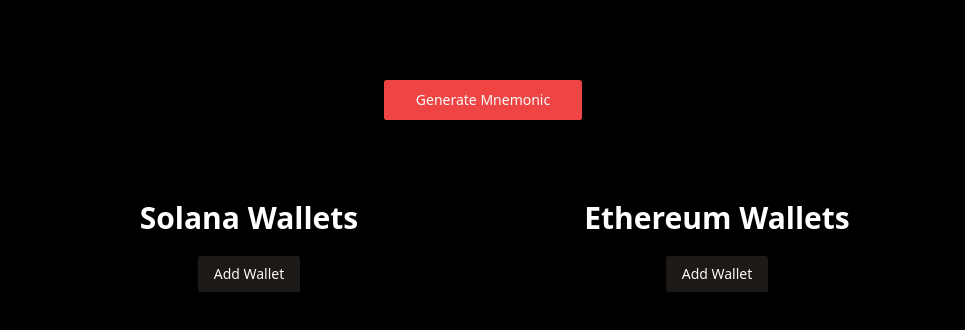
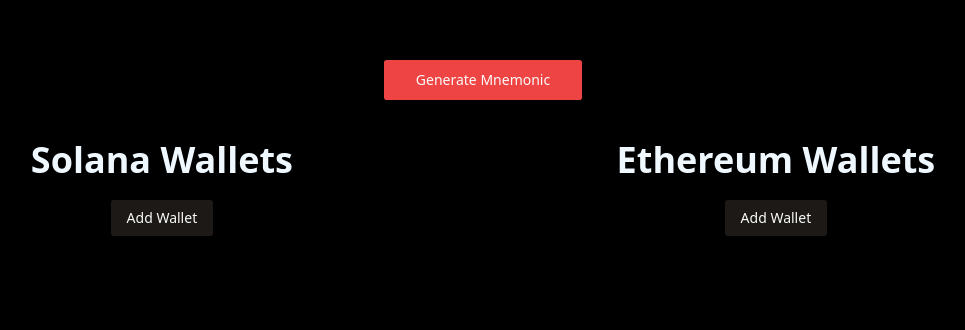
Before and after one commit to bajshorya/WebWallet, a React (Vite) app: page / in a window 1280 px wide. Shown: the top 330 px of the page, without its empty margins (157-1122 px from the left). Built offline with nearby package versions, Linux system fonts and the light colour scheme.

Commit message:
checkpoint for modifiacation

```diff
--- a/src/components/GenerateEthWallets.tsx
+++ b/src/components/GenerateEthWallets.tsx
@@ -8,49 +8,62 @@
   mnemonic: string;
 }
 
-interface Wallet {
-  publicKey: string;
-  privateKey: string;
-}
-
 const GenerateEthWallets: React.FC<GenerateWalletsProps> = ({ mnemonic }) => {
-  const [wallets, setWallets] = useState<Wallet[]>([]);
-  const [currentIndex, setCurrentIndex] = useState(0);
+  const [wallets, setWallets] = useState<
+    { publicKey: string; privateKey: string; showPrivateKey: boolean }[]
+  >([]);
 
   const generateWallet = () => {
-    if (mnemonic) {
-      const seed = mnemonicToSeedSync(mnemonic);
-      const hdNode = HDNode.fromSeed(seed);
-      const walletNode = hdNode.derivePath(`m/44'/60'/0'/0/${currentIndex}`);
-      const wallet = new ethers.Wallet(walletNode.privateKey);
+    const seed = mnemonicToSeedSync(mnemonic);
+    const hdNode = HDNode.fromSeed(seed);
 
-      const newWallet: Wallet = {
+    const walletNode = hdNode.derivePath(`m/44'/60'/0'/0/${wallets.length}`);
+    const wallet = new ethers.Wallet(walletNode.privateKey);
+    setWallets([
+      ...wallets,
+      {
         publicKey: wallet.address,
         privateKey: wallet.privateKey,
-      };
+        showPrivateKey: false,
+      },
+    ]);
+  };
 
-      setWallets((prevWallets) => [...prevWallets, newWallet]);
-      setCurrentIndex((prevIndex) => prevIndex + 1);
-    } else {
-      alert("first generate a mnemonic!!!");
-    }
+  const togglePrivateKeyVisibility = (index: number) => {
+    const updatedWallets = [...wallets];
+    updatedWallets[index].showPrivateKey =
+      !updatedWallets[index].showPrivateKey;
+    setWallets(updatedWallets);
   };
 
   return (
-    <div className="w-full max-w-md p-5  rounded-lg">
-      <h1 className="text-3xl font-extrabold mb-5 text-white">
-        Ethereum Wallets
-      </h1>
-      <Button onClick={generateWallet} className="mb-5">
-        Add Wallet
-      </Button>
-      <ul>
+    <div>
+      <div className="m-5 text-4xl font-extrabold">Ethereum Wallets</div>
+      <Button onClick={generateWallet}>Add Wallet</Button>
+      <ul className="m-3">
         {wallets.map((wallet, index) => (
-          <li key={index} className="mb-3 p-3 border rounded-lg  text-white">
-            <div className="font-bold">Public Key:</div>
-            <div className="break-words">{wallet.publicKey}</div>
-            <div className="font-bold mt-2">Private Key:</div>
-            <div className="break-words">{wallet.privateKey}</div>
+          <li
+            key={index}
+            className="m-2 border p-2 bg-gray-800 text-white rounded-lg"
+          >
+            <div>
+              <strong>Public Key:</strong> {wallet.publicKey}
+            </div>
+            <div className="flex items-center">
+              <strong className="mr-2">Private Key:</strong>
+              <input
+                type={wallet.showPrivateKey ? "text" : "password"}
+                value={wallet.privateKey}
+                readOnly
+                className="bg-transparent border-none outline-none w-full"
+              />
+              <Button
+                className="ml-2"
+                onClick={() => togglePrivateKeyVisibility(index)}
+              >
+                {wallet.showPrivateKey ? "Hide" : "Show"}
+              </Button>
+            </div>
           </li>
         ))}
       </ul>
--- a/src/components/GenerateWallets.tsx
+++ b/src/components/GenerateWallets.tsx
@@ -1,61 +1,67 @@
 import React, { useState } from "react";
 import { Button } from "./ui/button";
+import nacl from "tweetnacl";
 import { mnemonicToSeedSync } from "bip39";
+import { derivePath } from "ed25519-hd-key";
 import { Keypair } from "@solana/web3.js";
-import nacl from "tweetnacl";
-import { derivePath } from "ed25519-hd-key";
 
 interface GenerateWalletsProps {
   mnemonic: string;
 }
 
-interface Wallet {
-  publicKey: string;
-  privateKey: string;
-}
-
 const GenerateWallets: React.FC<GenerateWalletsProps> = ({ mnemonic }) => {
-  const [wallets, setWallets] = useState<Wallet[]>([]);
-  const [currentIndex, setCurrentIndex] = useState(0);
+  const [wallets, setWallets] = useState<
+    { publicKey: string; privateKey: string; showPrivateKey: boolean }[]
+  >([]);
 
   const generateWallet = () => {
-    if (mnemonic) {
-      const seed = mnemonicToSeedSync(mnemonic);
-      const path = `m/44'/501'/${currentIndex}'/0'`;
-      const derivedSeed = derivePath(path, seed.toString("hex")).key;
-      const keypair = nacl.sign.keyPair.fromSeed(derivedSeed);
-      const solanaKeypair = Keypair.fromSecretKey(keypair.secretKey);
+    const seed = mnemonicToSeedSync(mnemonic);
+    const path = `m/44'/501'/${wallets.length}'/0'`;
+    const derivedSeed = derivePath(path, seed.toString("hex")).key;
+    const keypair = nacl.sign.keyPair.fromSeed(derivedSeed);
+    const solanaKeypair = Keypair.fromSecretKey(keypair.secretKey);
 
-      const newWallet: Wallet = {
-        publicKey: solanaKeypair.publicKey.toBase58(),
-        privateKey: Buffer.from(solanaKeypair.secretKey).toString("hex"),
-      };
+    const publicKey = solanaKeypair.publicKey.toBase58();
+    const privateKey = Buffer.from(solanaKeypair.secretKey).toString("hex");
 
-      setWallets((prevWallets) => [...prevWallets, newWallet]);
-      setCurrentIndex((prevIndex) => prevIndex + 1);
-    } else {
-      alert("first generate a mnemonic!!!");
-    }
+    setWallets([...wallets, { publicKey, privateKey, showPrivateKey: false }]);
+  };
+
+  const togglePrivateKeyVisibility = (index: number) => {
+    const updatedWallets = [...wallets];
+    updatedWallets[index].showPrivateKey =
+      !updatedWallets[index].showPrivateKey;
+    setWallets(updatedWallets);
   };
 
   return (
-    <div className="w-full max-w-md p-5  rounded-lg">
-      <h1 className="text-3xl font-extrabold mb-5 text-white">
-        Solana Wallets
-      </h1>
-      <Button onClick={generateWallet} className="mb-5">
-        Add Wallet
-      </Button>
-      <ul>
+    <div>
+      <div className="m-5 text-4xl font-extrabold">Solana Wallets</div>
+      <Button onClick={generateWallet}>Add Wallet</Button>
+      <ul className="m-3">
         {wallets.map((wallet, index) => (
           <li
             key={index}
-            className="mb-3 p-3 border rounded-lg bg-gray-700 text-white"
+            className="m-2 border p-2 bg-gray-800 text-white rounded-lg"
           >
-            <div className="font-bold">Public Key:</div>
-            <div className="break-words">{wallet.publicKey}</div>
-            <div className="font-bold mt-2">Private Key:</div>
-            <div className="break-words">{wallet.privateKey}</div>
+            <div>
+              <strong>Public Key:</strong> {wallet.publicKey}
+            </div>
+            <div className="flex items-center">
+              <strong className="mr-2">Private Key:</strong>
+              <input
+                type={wallet.showPrivateKey ? "text" : "password"}
+                value={wallet.privateKey}
+                readOnly
+                className="bg-transparent border-none outline-none w-full"
+              />
+              <Button
+                className="ml-2"
+                onClick={() => togglePrivateKeyVisibility(index)}
+              >
+                {wallet.showPrivateKey ? "Hide" : "Show"}
+              </Button>
+            </div>
           </li>
         ))}
       </ul>
--- a/src/components/HandleMnemonic.tsx
+++ b/src/components/HandleMnemonic.tsx
@@ -8,15 +8,14 @@
   const handleGenerateMnemonic = (newMnemonic: string) => {
     setMnemonic(newMnemonic);
   };
-
   return (
-    <div className="flex flex-col items-center p-5">
+    <div>
       <Generate
         onGenerateMnemonic={handleGenerateMnemonic}
         mnemonic={mnemonic}
       />
 
-      <div className="flex gap-5 justify-center mt-10 w-full">
+      <div className="flex gap-3 justify-around">
         <GenerateWallets mnemonic={mnemonic} />
         <GenerateEthWallets mnemonic={mnemonic} />
       </div>
```
